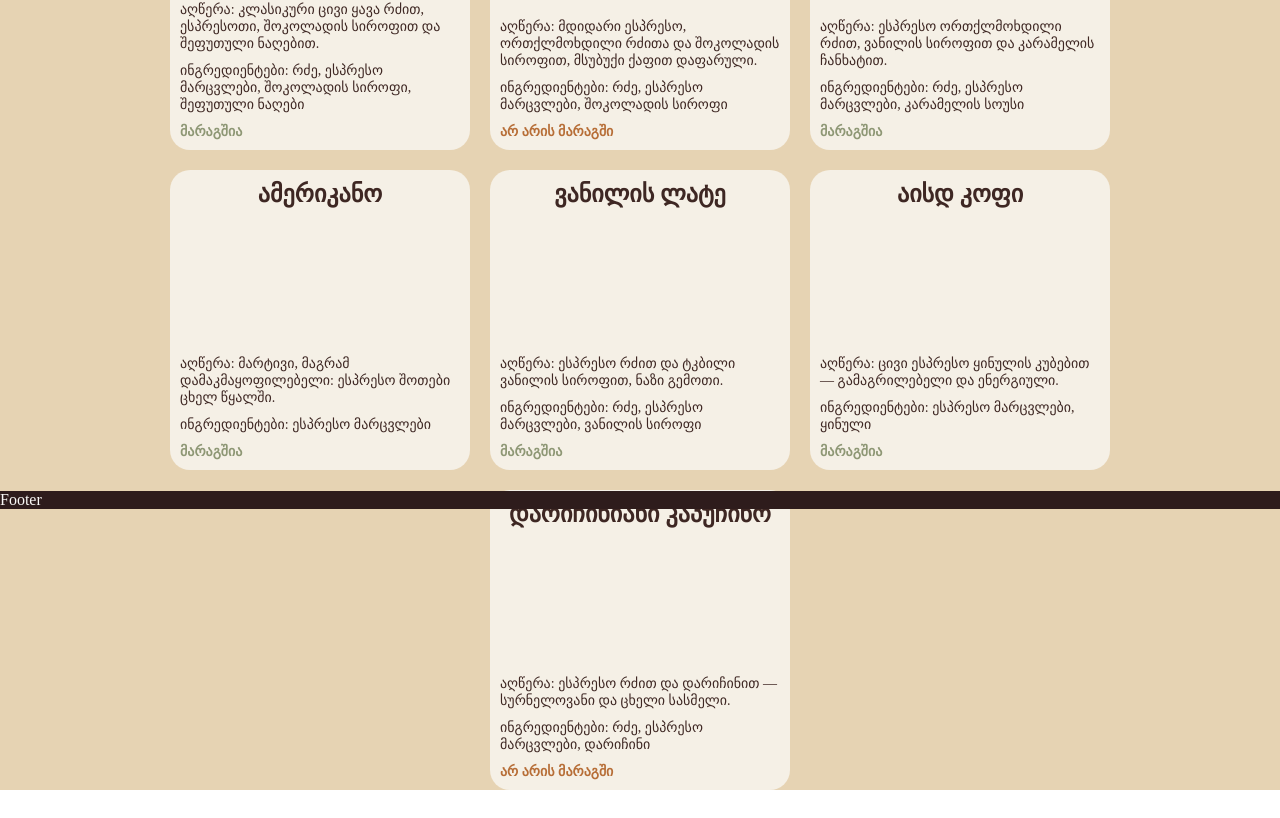
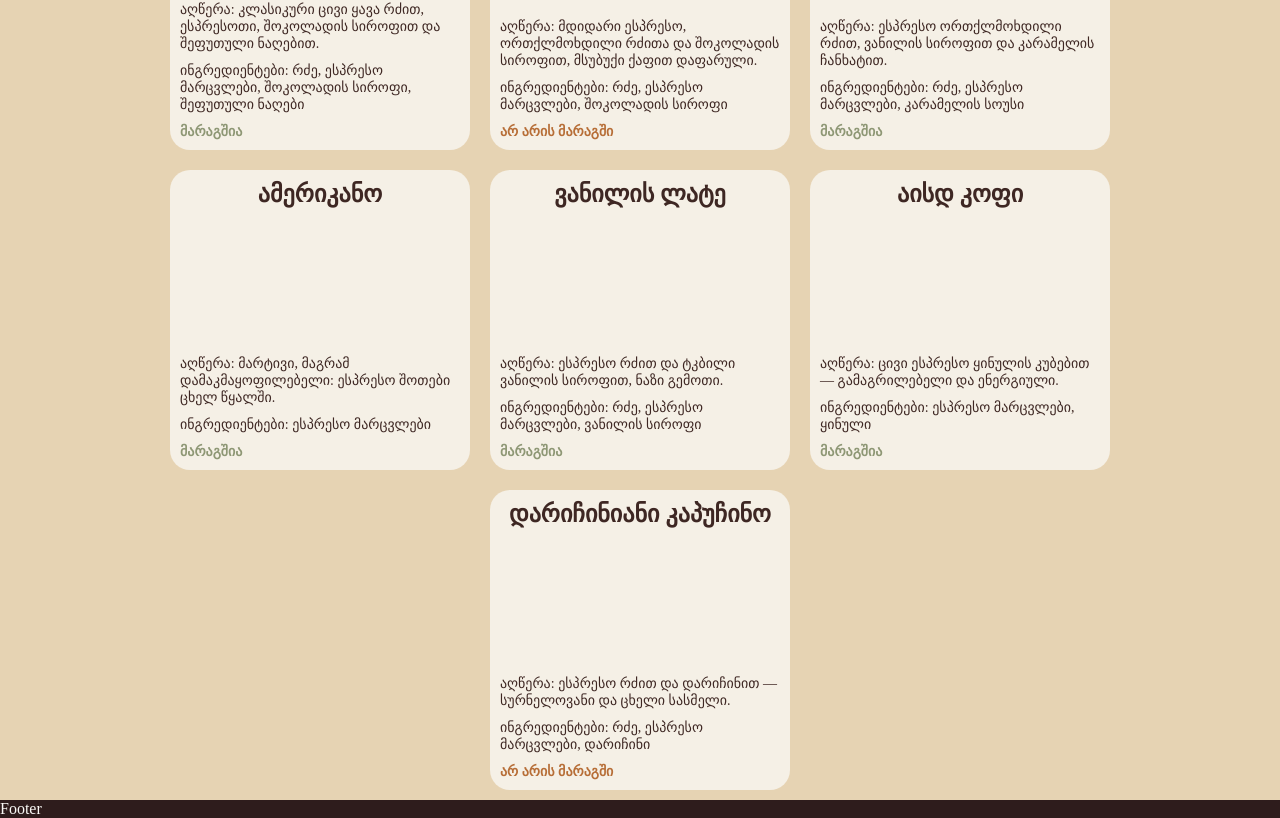
Before and after one commit to Kattar1n/craft-coffee-shop, a React (Vite) app: page /coffee in a window 1280 px wide. Shown: the part 291-1109 px from the top of the page. Before the commit the page ends 1081 px from the top, so only its background shows below. Built offline with nearby package versions, Linux system fonts and the light colour scheme; data requests are answered from the project's data file.

Commit message:
Update Footer.jsx

```diff
--- a/front-end/src/components/Footer.jsx
+++ b/front-end/src/components/Footer.jsx
@@ -1,10 +1,9 @@
 import React from 'react'
 import styled from 'styled-components'
 
-const StyledFooterWrapper = styled.div`
+const StyledFooterWrapper = styled.footer`
     background-color: #2E1C1C;
-    position: absolute;
-    bottom: 0;
+    margin-top: 10px;
     width: 100%;
     color: #FAF9F6;
     display: grid;
```
